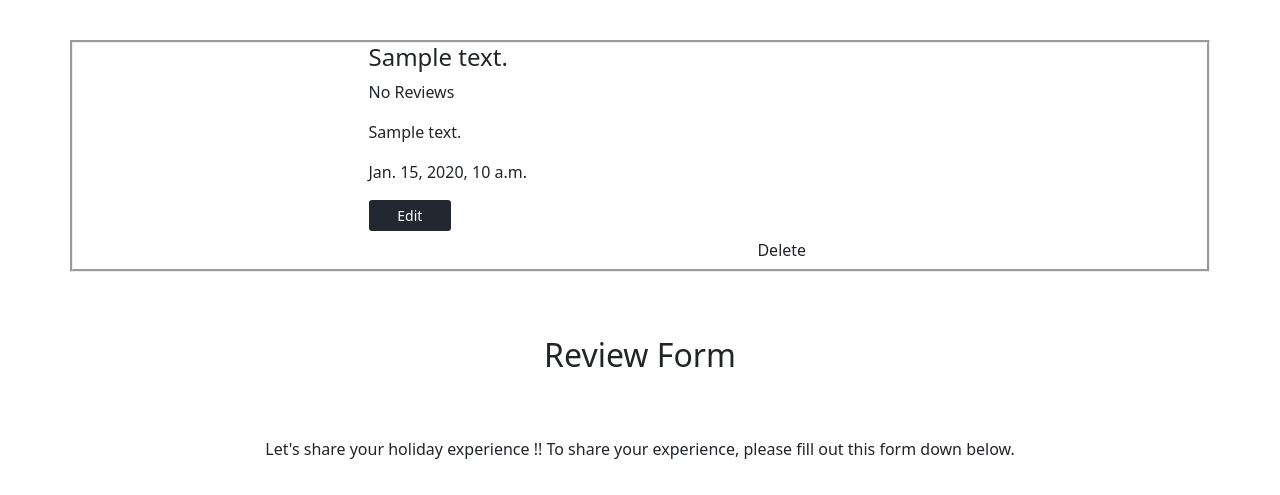
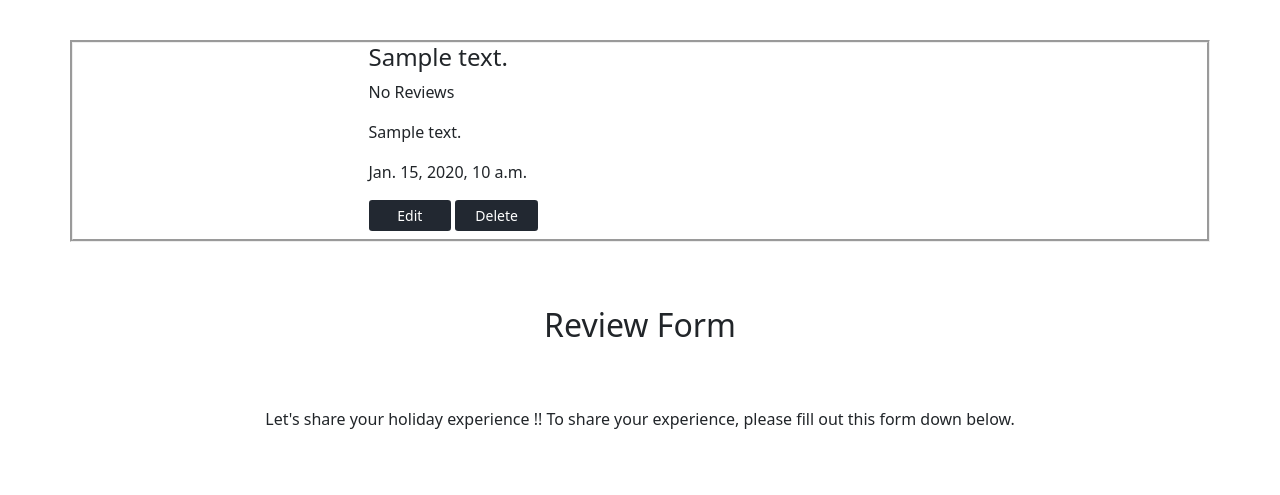
Before and after one commit to Chikayo-k/rate-your-stay, a Django app: a page that uses home/templates/home/detail.html in a window 1280 px wide. Shown: the part 477-972 px from the top of the page. Run offline with Django 4.2, Linux system fonts and the light colour scheme; a user stored in the database is signed in; tables that the repository leaves empty hold one stand-in row (values such as "Sample post"); parts of the project's set-up code (start-up, migrations or seed data) failed here and were passed over; some libraries are stand-ins or nearby versions.

Commit message:
Change the style of edit and delete button

```diff
--- a/home/templates/home/detail.html
+++ b/home/templates/home/detail.html
@@ -69,11 +69,13 @@
                   <p>{{review.comment_date}}</p>
                   <!-- Edit button -->
                   {% if user.is_authenticated and review.author == user %}
-                  <a href='#reviewForm' class="btn btn-sm edit-btn"
-                  review_id="{{ review.id }}">Edit</a>
-                  <button class="btn btn-delete"
-                  review_id="{{ review.id }}">Delete</button>
-                  {% endif %}
+                  <div class="edit-delet-btns">
+                    <a href='#reviewForm' class="btn btn-sm edit-btn"
+                    review_id="{{ review.id }}">Edit</a>
+                    <a  href='#'class="btn btn-sm btn-delete"
+                    review_id="{{ review.id }}">Delete</a>
+                    {% endif %}
+                  </div>
                 </div>
               </div>
             </div>
--- a/static/css/style.css
+++ b/static/css/style.css
@@ -329,17 +329,25 @@ footer{
     text-align: center;
 }
 
-/* Edit button */
-.edit-btn{
+/* Edit button / delete button*/
+.edit-btn,.btn-delete{
   background-color: #222831 ;
   color: white;
   width: 30%;
+  margin-bottom: 1%;
 }
 
 .edit-btn:hover{
     opacity: 0.7;
     color: white;
 }
+
+.btn-delete:hover{
+    opacity: 0.7;
+    color: white;
+}
+
+
 /* Review Form */
 
 
@@ -405,7 +413,7 @@ footer{
         border-style:groove;
 }
 
-.edit-btn{
+.edit-btn,.btn-delete{
     width: 20%;
 }
 }
@@ -413,7 +421,7 @@ footer{
 /* Over768px */
 @media screen and (min-width:768px){
 
-    .edit-btn{
+    .edit-btn,.btn-delete{
         width: 15%;
     }
 
@@ -441,7 +449,7 @@ footer{
     }
 
 
-    .edit-btn{
+    .edit-btn,.btn-delete{
         width: 10%;
     }
 }
```
